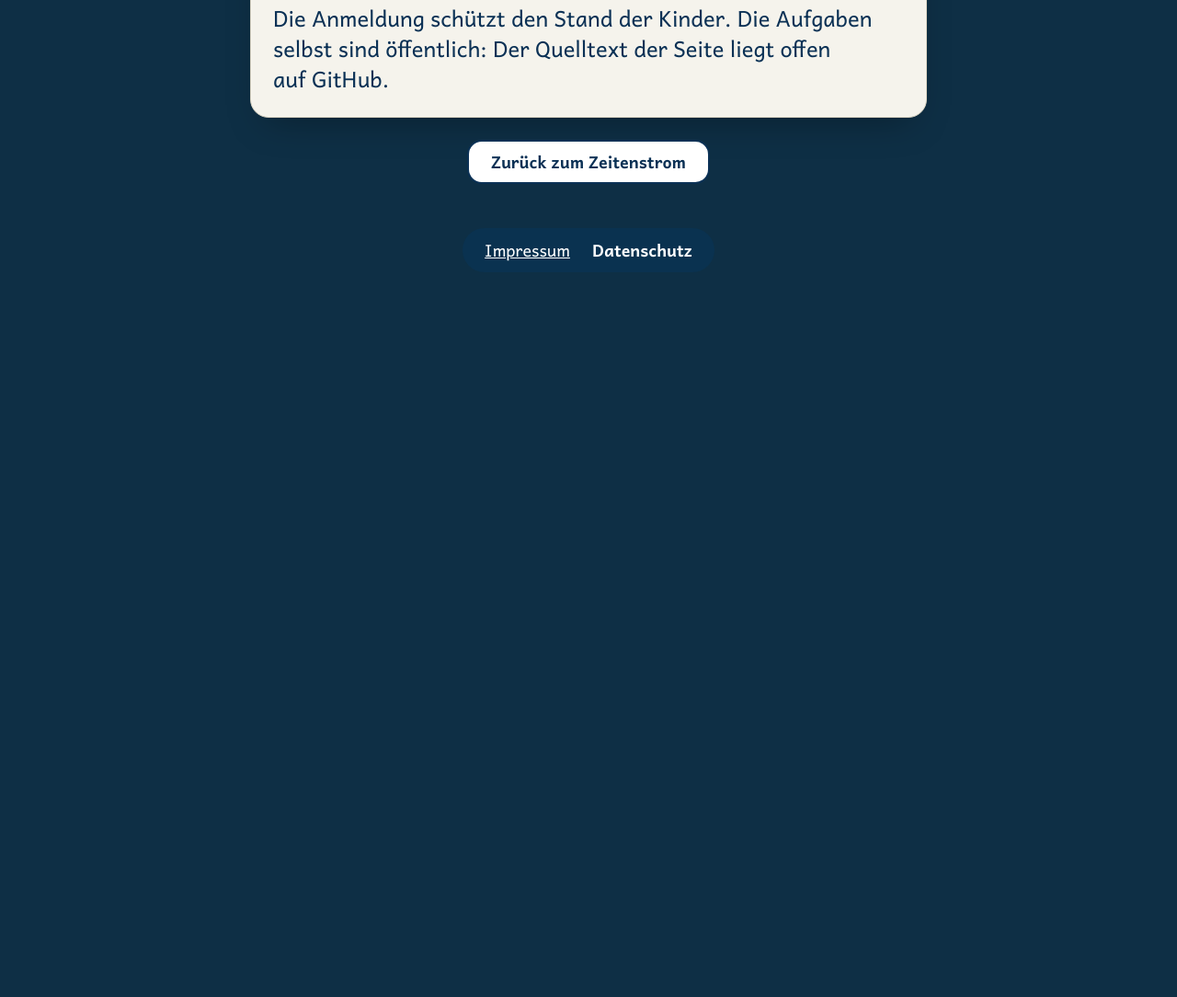
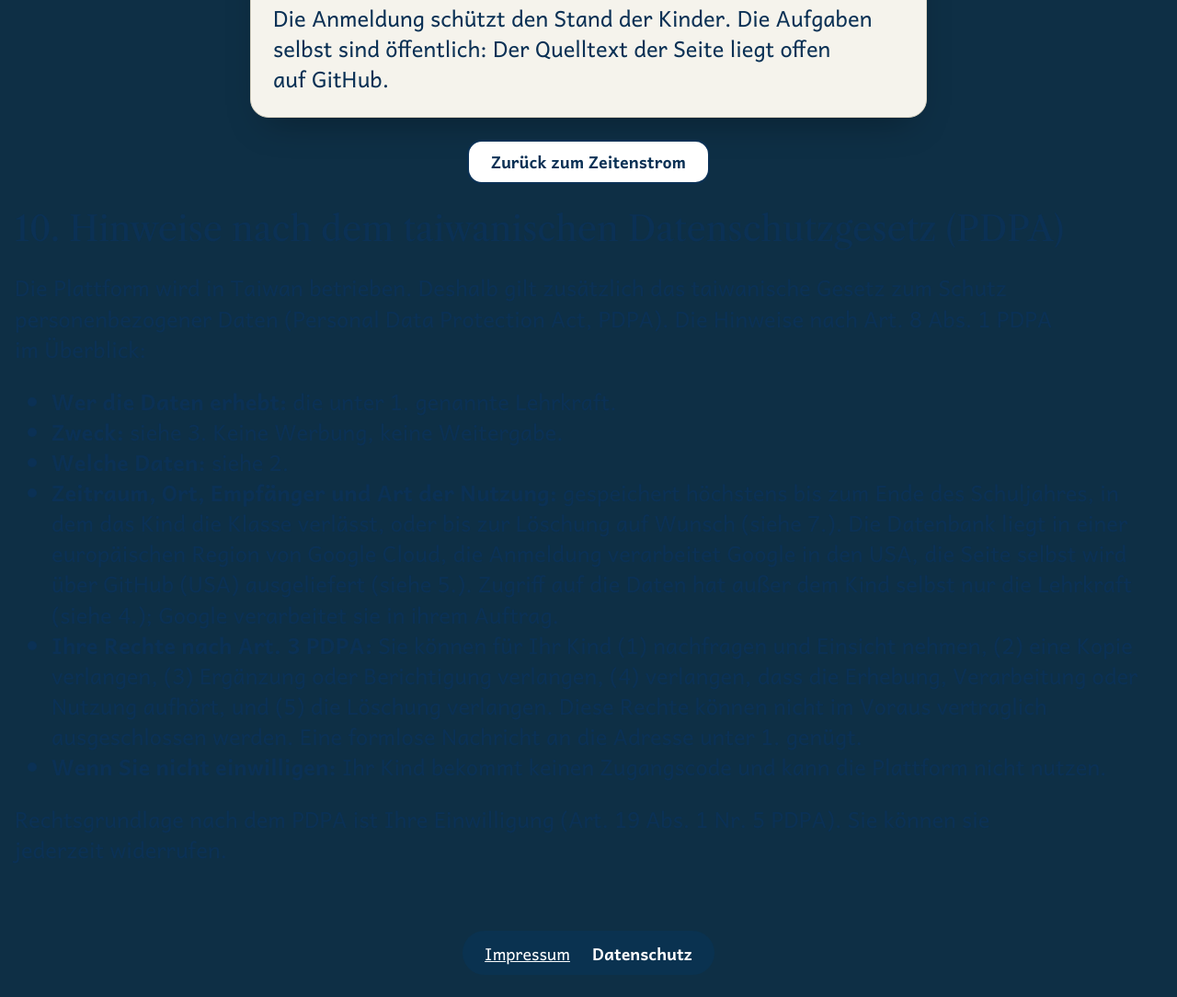
Before and after one commit to Setsna/zeitenstrom, a plain HTML site: page datenschutz.html in a window 1280 px wide. Shown: the part 7472-8556 px from the top of the page at 92% size. Before the commit the page ends 7792 px from the top, so only its background shows below. Drawn offline with Linux system fonts and the light colour scheme.

Commit message:
Datenschutz: Hinweise nach dem taiwanischen Datenschutzgesetz (PDPA Art. 8, Rechte nach Art. 3)
Co-Authored-By: Claude Opus 5.5 <noreply@anthropic.com>

```diff
--- a/datenschutz.html
+++ b/datenschutz.html
@@ -112,6 +112,34 @@
     </section>
 
     <p class="knopfreihe knopfreihe--mitte"><a class="knopf" href="./">Zurück zum Zeitenstrom</a></p>
+
+      <h2>10. Hinweise nach dem taiwanischen Datenschutzgesetz (PDPA)</h2>
+      <p>Die Plattform wird in Taiwan betrieben. Deshalb gilt zusätzlich das
+        taiwanische Gesetz zum Schutz personenbezogener Daten (Personal Data
+        Protection Act, PDPA). Die Hinweise nach Art. 8 Abs. 1 PDPA im Überblick:</p>
+      <ul>
+        <li><b>Wer die Daten erhebt:</b> die unter 1. genannte Lehrkraft.</li>
+        <li><b>Zweck:</b> siehe 3. Keine Werbung, keine Weitergabe.</li>
+        <li><b>Welche Daten:</b> siehe 2.</li>
+        <li><b>Zeitraum, Ort, Empfänger und Art der Nutzung:</b> gespeichert
+          höchstens bis zum Ende des Schuljahres, in dem das Kind die Klasse
+          verlässt, oder bis zur Löschung auf Wunsch (siehe 7.). Die Datenbank
+          liegt in einer europäischen Region von Google Cloud, die Anmeldung
+          verarbeitet Google in den USA, die Seite selbst wird über GitHub (USA)
+          ausgeliefert (siehe 5.). Zugriff auf die Daten hat außer dem Kind
+          selbst nur die Lehrkraft (siehe 4.); Google verarbeitet sie in ihrem Auftrag.</li>
+        <li><b>Ihre Rechte nach Art. 3 PDPA:</b> Sie können für Ihr Kind
+          (1) nachfragen und Einsicht nehmen, (2) eine Kopie verlangen,
+          (3) Ergänzung oder Berichtigung verlangen, (4) verlangen, dass die
+          Erhebung, Verarbeitung oder Nutzung aufhört, und (5) die Löschung
+          verlangen. Diese Rechte können nicht im Voraus vertraglich
+          ausgeschlossen werden. Eine formlose Nachricht an die Adresse unter 1.
+          genügt.</li>
+        <li><b>Wenn Sie nicht einwilligen:</b> Ihr Kind bekommt keinen
+          Zugangscode und kann die Plattform nicht nutzen.</li>
+      </ul>
+      <p>Rechtsgrundlage nach dem PDPA ist Ihre Einwilligung (Art. 19 Abs. 1
+        Nr. 5 PDPA). Sie können sie jederzeit widerrufen.</p>
   </main>
   <footer class="fuss"><a href="impressum.html">Impressum</a> <a href="datenschutz.html" aria-current="page">Datenschutz</a></footer>
 </body>
```
